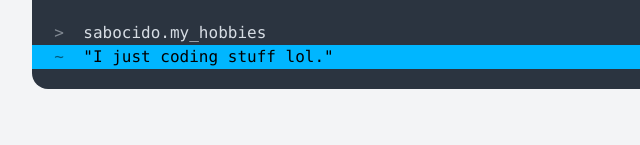
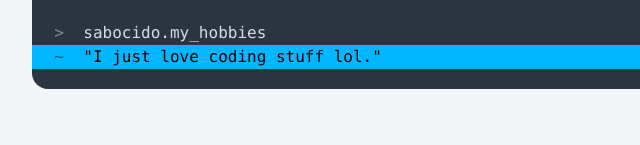
Before and after one commit to mangramej/mangramej.github.io, a website: page index.html in a window 1280 px wide. Shown: the part 655-800 px from the top of the page, 192-832 px from the left. Drawn offline with nearby package versions, Linux system fonts and the light colour scheme.

Commit message:
fix typo

```diff
--- a/index.html
+++ b/index.html
@@ -50,7 +50,7 @@
             <pre data-prefix="~" class="bg-info text-info-content"><code>["php", "js", "git", "Laravel"]</code></pre>
             <pre></pre>
             <pre data-prefix=">"><code>sabocido.my_hobbies</code></pre>
-            <pre data-prefix="~" class="bg-info text-info-content"><code>"I just coding stuff lol."</code></pre>
+            <pre data-prefix="~" class="bg-info text-info-content"><code>"I just love coding stuff lol."</code></pre>
         </div>
 
         <section class="mt-16 text-center">
```
